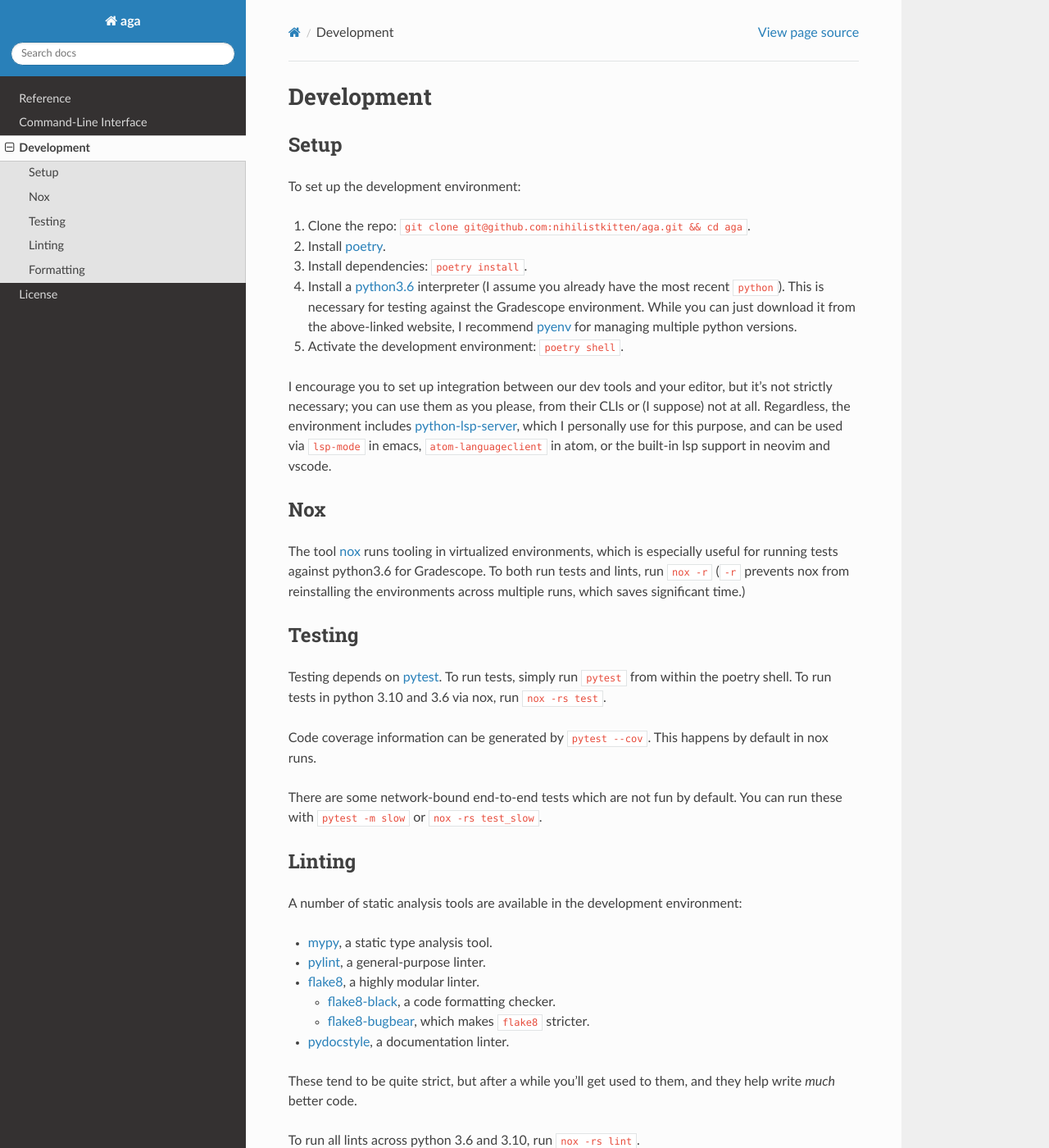
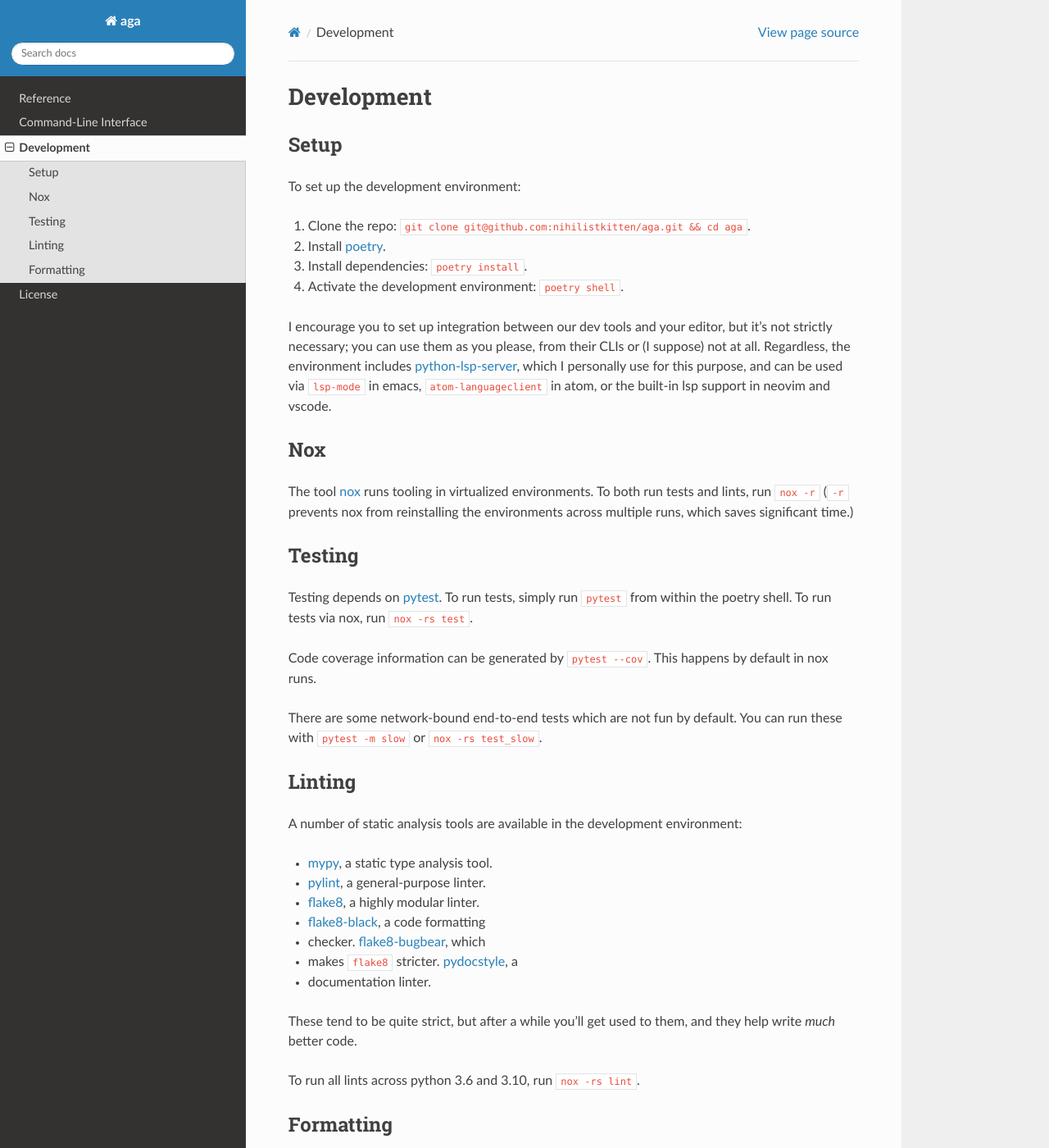
Before and after one commit to rileyshahar/aga, a Sphinx documentation site: the page built from docs/development.md, in a window 1280 px wide and 1400 px high. Shown: the whole window at 82% size. Built offline with Sphinx 7.4.7 and the Read the Docs theme 2.0.0, drawn with Linux system fonts in a browser that asks for light colours.

```diff
--- a/docs/development.md
+++ b/docs/development.md
@@ -7,22 +7,32 @@ To set up the development environment:
 1. Clone the repo: `git clone git@github.com:nihilistkitten/aga.git && cd aga`.
 2. Install [poetry](https://python-poetry.org/docs/#installation).
 3. Install dependencies: `poetry install`.
-4. Install a [python3.6](https://www.python.org/downloads/) interpreter (I assume you already have the most recent `python`). This is necessary for testing against the Gradescope environment. While you can just download it from the above-linked website, I recommend [pyenv](https://github.com/pyenv/pyenv) for managing multiple python versions.
-5. Activate the development environment: `poetry shell`.
+4. Activate the development environment: `poetry shell`.
 
-I encourage you to set up integration between our dev tools and your editor, but it's not strictly necessary; you can use them as you please, from their CLIs or (I suppose) not at all. Regardless, the environment includes [python-lsp-server](https://github.com/python-lsp/python-lsp-server), which I personally use for this purpose, and can be used via `lsp-mode` in emacs, `atom-languageclient` in atom, or the built-in lsp support in neovim and vscode.
+I encourage you to set up integration between our dev tools and your editor, but
+it's not strictly necessary; you can use them as you please, from their CLIs or
+(I suppose) not at all. Regardless, the environment includes
+[python-lsp-server](https://github.com/python-lsp/python-lsp-server), which I
+personally use for this purpose, and can be used via `lsp-mode` in emacs,
+`atom-languageclient` in atom, or the built-in lsp support in neovim and vscode.
 
 ## Nox
 
-The tool [nox](https://nox.thea.codes/) runs tooling in virtualized environments, which is especially useful for running tests against python3.6 for Gradescope. To both run tests and lints, run `nox -r` (`-r` prevents nox from reinstalling the environments across multiple runs, which saves significant time.)
+The tool [nox](https://nox.thea.codes/) runs tooling in virtualized
+environments. To both run tests and lints, run `nox -r` (`-r` prevents nox from
+reinstalling the environments across multiple runs, which saves significant
+time.)
 
 ## Testing
 
-Testing depends on [pytest](https://docs.pytest.org/). To run tests, simply run `pytest` from within the poetry shell. To run tests in python 3.10 and 3.6 via nox, run `nox -rs test`.
+Testing depends on [pytest](https://docs.pytest.org/). To run tests, simply run
+`pytest` from within the poetry shell. To run tests via nox, run `nox -rs test`.
 
-Code coverage information can be generated by `pytest --cov`. This happens by default in nox runs.
+Code coverage information can be generated by `pytest --cov`. This happens by
+default in nox runs.
 
-There are some network-bound end-to-end tests which are not fun by default. You can run these with `pytest -m slow` or `nox -rs test_slow`.
+There are some network-bound end-to-end tests which are not fun by default. You
+can run these with `pytest -m slow` or `nox -rs test_slow`.
 
 ## Linting
 
@@ -31,11 +41,13 @@ A number of static analysis tools are available in the development environment:
 - [mypy](http://mypy-lang.org/), a static type analysis tool.
 - [pylint](https://pylint.org/), a general-purpose linter.
 - [flake8](https://flake8.pycqa.org/en/latest/), a highly modular linter.
-  - [flake8-black](https://github.com/peterjc/flake8-black), a code formatting checker.
-  - [flake8-bugbear](https://github.com/PyCQA/flake8-bugbear), which makes `flake8` stricter.
-- [pydocstyle](http://www.pydocstyle.org/en/stable/), a documentation linter.
+- [flake8-black](https://github.com/peterjc/flake8-black), a code formatting
+- checker. [flake8-bugbear](https://github.com/PyCQA/flake8-bugbear), which
+- makes `flake8` stricter. [pydocstyle](http://www.pydocstyle.org/en/stable/), a
+- documentation linter.
 
-These tend to be quite strict, but after a while you'll get used to them, and they help write _much_ better code.
+These tend to be quite strict, but after a while you'll get used to them, and
+they help write _much_ better code.
 
 To run all lints across python 3.6 and 3.10, run `nox -rs lint`.
 
@@ -46,4 +58,5 @@ We use two tools to enforce a uniform code style:
 - [black](https://github.com/psf/black), a highly opinionated code formatter.
 - [isort](https://github.com/PyCQA/isort), an import sorter.
 
-To run both formatters, run `nox -rs fmt`. This is _not_ run by default runs of nox.
+To run both formatters, run `nox -rs fmt`. This is _not_ run by default runs of
+nox.
--- a/pyproject.toml
+++ b/pyproject.toml
@@ -15,7 +15,6 @@ dill = "^0.3.4"
 gradescope-utils = "^0.4.0"
 python = "^3.10.0"
 typer = "^0.4.0"
-types-dataclasses = {version = "^0.1.7", python = "~3.6"}
 
 [tool.poetry.dev-dependencies]
 black = "^22.1.0"
```
Also changed, not shown: docs/cli.md (+9 -12 lines), docs/score.md (+2 -1 lines), noxfile.py (+1 -9 lines).
